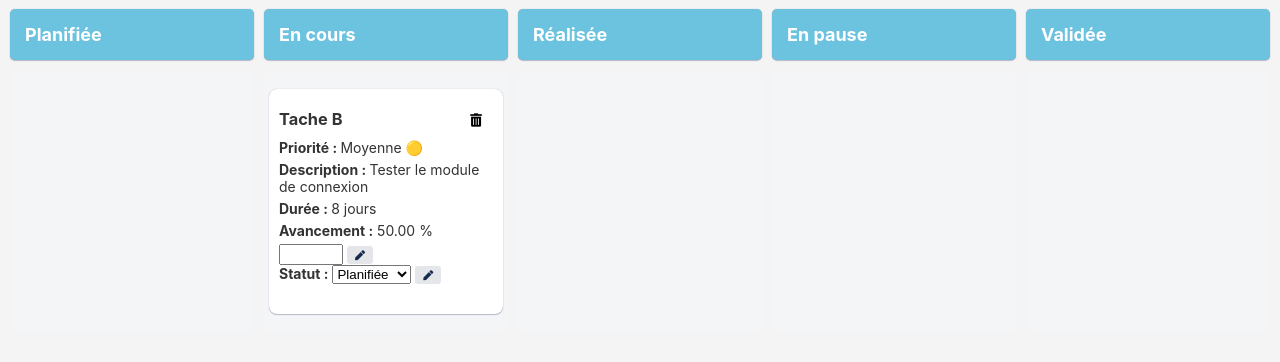
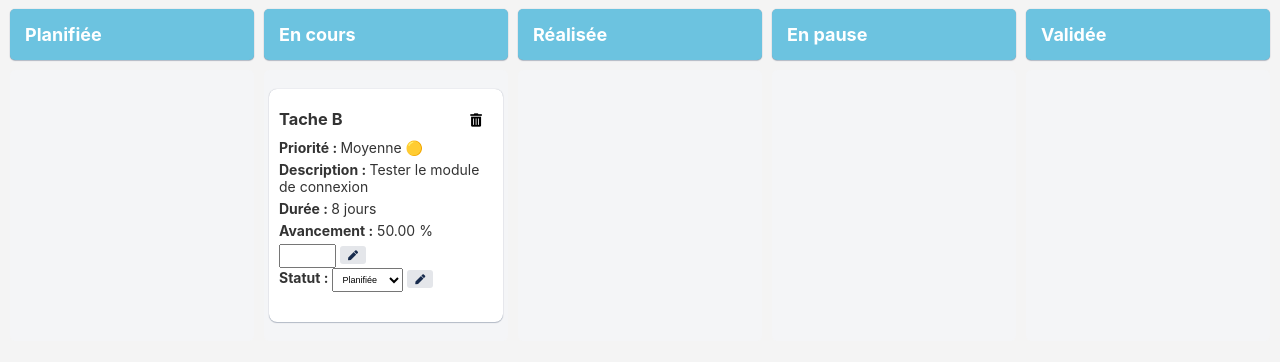
Before and after one commit to astr-id/evaldjango, a Django app: page /projetmanagement/projet/2/ in a window 1280 px wide. Shown: the part 140-502 px from the top of the page. Run offline with Django 5.2, Linux system fonts and the light colour scheme; data comes from the database, SQL or seed files in the repository; both versions use the stored data as it was after the commit.

Commit message:
modif css et bss

```diff
--- a/projetmanagement/static/style_detail_projet.css
+++ b/projetmanagement/static/style_detail_projet.css
@@ -56,3 +56,12 @@ ul {
     flex-grow: 1;
     box-shadow: 0px 1px 1px #091e4240, 0px 0px 1px #091e424f;
 }
+
+.top-section {
+    margin: 0 30px;
+}
+
+input, select {
+    padding: 5px !important;
+    font-size: xx-small;
+}
--- a/projetmanagement/static/style_formulaire_tache.css
+++ b/projetmanagement/static/style_formulaire_tache.css
@@ -21,11 +21,6 @@ input,
 textarea,
 select {
     width: 100%;
-    padding: 10px;
-    margin-bottom: 10px;
-    border: 1px solid #ccc;
-    border-radius: 5px;
-    box-sizing: border-box;
 }
 
 textarea {
```
Also changed, not shown: db.sqlite3.
